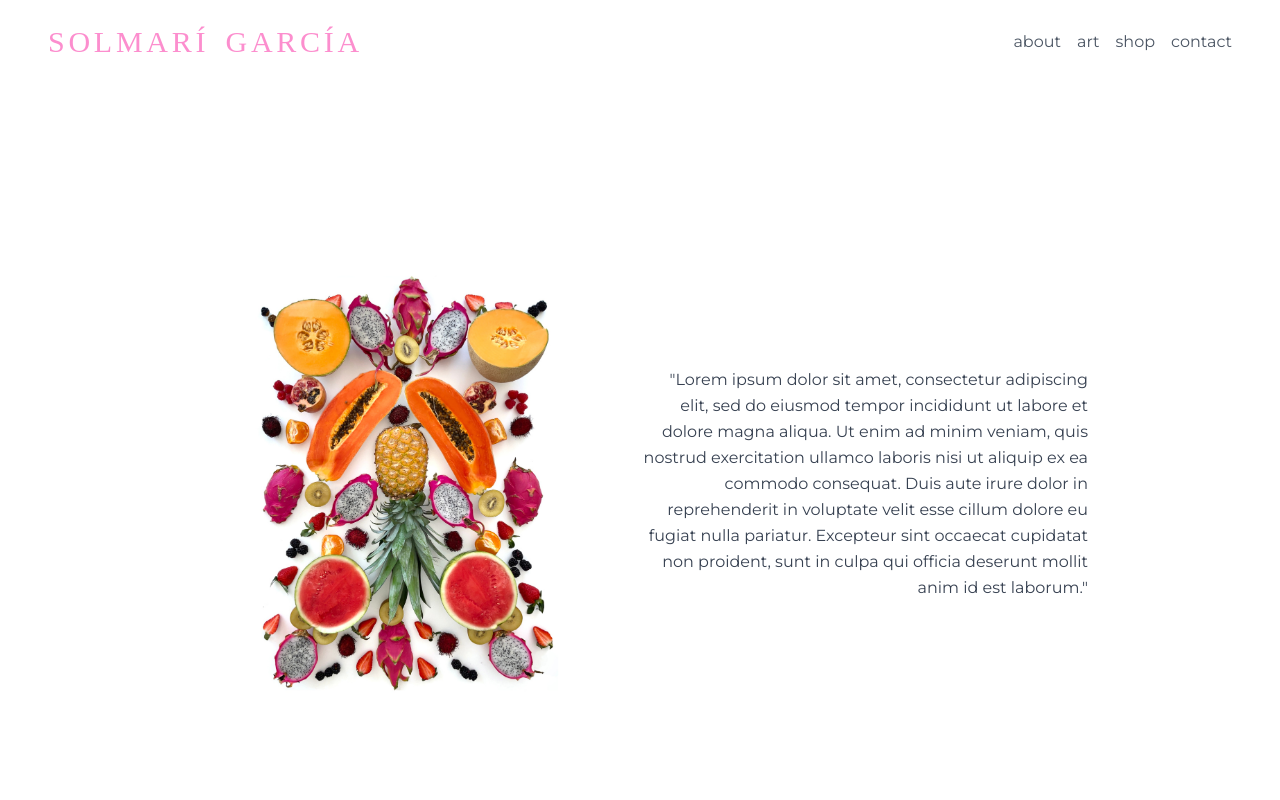
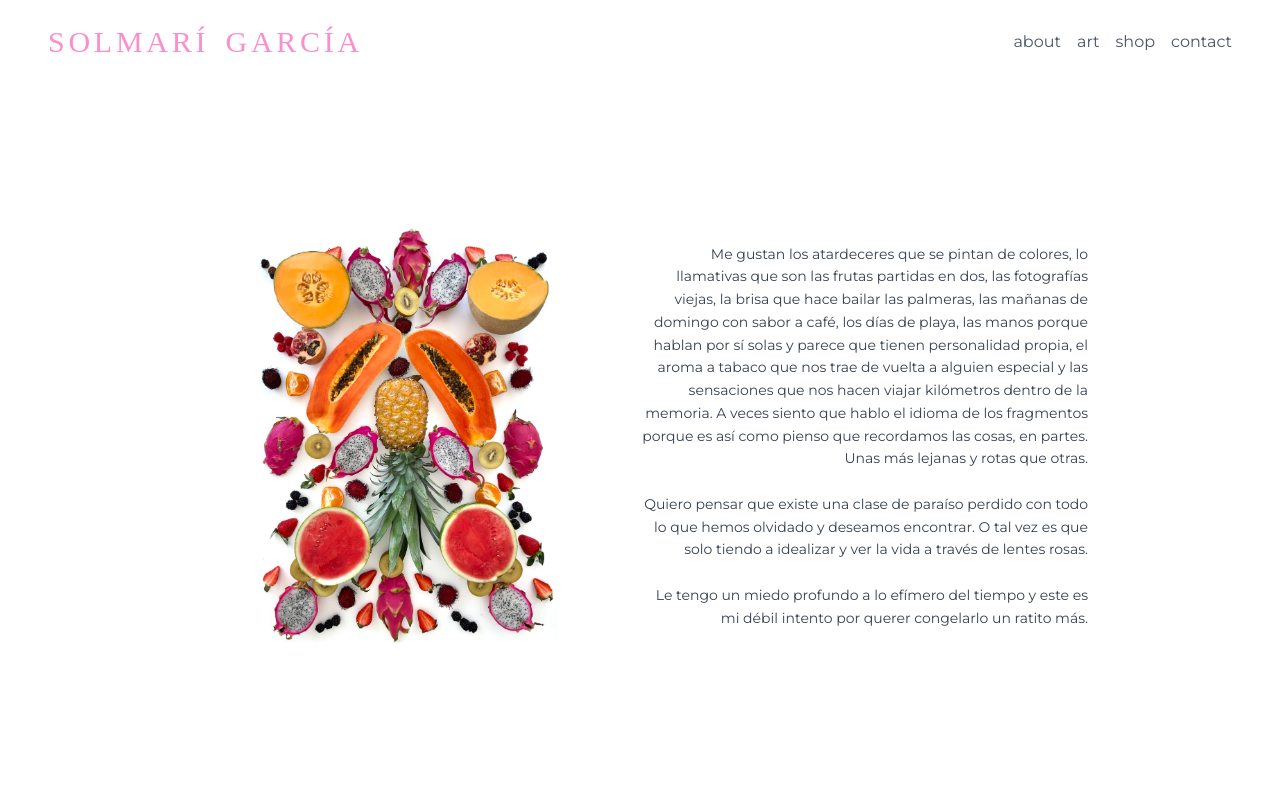
Before and after one commit to miguelg719/sol_website, a React (Create React App) app: page / in a window 1280 px wide. Shown: the top 800 px of the page. Built offline with nearby package versions, Linux system fonts and the light colour scheme; a web font is replaced by a local one.

Commit message:
v0.2.1 includes all descriptions and updated email contact

```diff
--- a/public/index.html
+++ b/public/index.html
@@ -24,7 +24,7 @@
       work correctly both with client-side routing and a non-root public URL.
       Learn how to configure a non-root public URL by running `npm run build`.
     -->
-    <title>Solmarí García"</title>
+    <title>Solmarí García</title>
     <link rel="stylesheet" href="https://fonts.googleapis.com/css2?family=Montserrat:wght@400;500;700&display=swap">
     <link rel="stylesheet" href="https://fonts.googleapis.com/css2?family=Miller+Banner:wght@100;200&display=swap">
   </head>
--- a/src/components/About.js
+++ b/src/components/About.js
@@ -1,15 +1,19 @@
 import React from 'react';
 
 const About = () => (
-  <main className="flex justify-center items-center h-screen">
-    <div className="flex max-w-4xl">
-      <div className="w-1/2 pr-8">
-        <img src="/images/paintings/fruits.png" alt="Colorful fruit arrangement" className="w-full h-auto" />
-      </div>
-      <div className="w-1/2 flex items-center">
-        <p className="text-right text-gray-700 leading-relaxed">
-          "Lorem ipsum dolor sit amet, consectetur adipiscing elit, sed do eiusmod tempor incididunt ut labore et dolore magna aliqua. Ut enim ad minim veniam, quis nostrud exercitation ullamco laboris nisi ut aliquip ex ea commodo consequat. Duis aute irure dolor in reprehenderit in voluptate velit esse cillum dolore eu fugiat nulla pariatur. Excepteur sint occaecat cupidatat non proident, sunt in culpa qui officia deserunt mollit anim id est laborum."
-        </p>
+  <main className="flex justify-center items-center min-h-screen pb-24 px-4">
+    <div className="max-w-4xl w-full">
+      <div className="flex flex-col md:flex-row">
+        <div className="w-full md:w-1/2 md:pr-8 mb-6 md:mb-0">
+          <img src="/images/paintings/fruits.png" alt="Colorful fruit arrangement" className="w-full h-auto" />
+        </div>
+        <div className="w-full md:w-1/2 flex items-center">
+          <p className="text-gray-700 leading-relaxed text-sm px-10 md:text-right md:px-0">
+            Me gustan los atardeceres que se pintan de colores, lo llamativas que son las frutas partidas en dos, las fotografías viejas, la brisa que hace bailar las palmeras, las mañanas de domingo con sabor a café, los días de playa, las manos porque hablan por sí solas y parece que tienen personalidad propia, el aroma a tabaco que nos trae de vuelta a alguien especial y las sensaciones que nos hacen viajar kilómetros dentro de la memoria. A veces siento que hablo el idioma de los fragmentos porque es así como pienso que recordamos las cosas, en partes. Unas más lejanas y rotas que otras.<br /><br />
+            Quiero pensar que existe una clase de paraíso perdido con todo lo que hemos olvidado y deseamos encontrar. O tal vez es que solo tiendo a idealizar y ver la vida a través de lentes rosas.<br /><br />
+            Le tengo un miedo profundo a lo efímero del tiempo y este es mi débil intento por querer congelarlo un ratito más.
+          </p>
+        </div>
       </div>
     </div>
   </main>
--- a/src/components/Collages.js
+++ b/src/components/Collages.js
@@ -3,10 +3,10 @@ import React from 'react';
 import ImageGrid from './ImageGrid';
 
 const images = [
-  { src: '/images/collages/collage_1.png', alt: "Fruit arrangement", span: "col-span-1 row-span-1", bgColor: "bg-gray-100", title: "Tabachines", description: "Digital collage, 2024" , dimensions: "8.5 x 11 in" },
-  { src: '/images/collages/collage_2.png', alt: "Pomegranate collage", span: "col-span-1 row-span-1", bgColor: "bg-gray-100" },
-  { src: '/images/collages/collage_3.png', alt: "Pomegranate collage", span: "col-span-1 row-span-1", bgColor: "bg-gray-100" },
-  { src: '/images/collages/collage_4.png', alt: "Pomegranate collage", span: "col-span-1 row-span-1", bgColor: "bg-gray-100" },
+  { src: '/images/collages/collage_1.png', alt: "Fruit arrangement", span: "col-span-1 row-span-1", bgColor: "bg-gray-100", title: "Tabachines", description: "Digital collage, 2024" },
+  { src: '/images/collages/collage_2.png', alt: "Pomegranate collage", span: "col-span-1 row-span-1", bgColor: "bg-gray-100", title: "La dulce fortuna", description: "Digital collage, 2024"},
+  { src: '/images/collages/collage_3.png', alt: "Pomegranate collage", span: "col-span-1 row-span-1", bgColor: "bg-gray-100", title: "El sol y sus aves", description: "Digital collage, 2024"},
+  { src: '/images/collages/collage_4.png', alt: "Pomegranate collage", span: "col-span-1 row-span-1", bgColor: "bg-gray-100", title: "Hotel Bali Hai", description: "Digital collage, 2024"},
 ];
 
 const Collages = () => (
--- a/src/components/Contact.js
+++ b/src/components/Contact.js
@@ -24,7 +24,7 @@ const Contact = () => {
 
     const emailParams = {
       from_name: formData.email,
-      to_name: 'sol.garciafl25@gmail.com',
+      to_name: 'solmarigarcia.contact@gmail.com',
       email: formData.email,
       firstName: formData.firstName,
       lastName: formData.lastName,
--- a/src/components/ImageGrid.js
+++ b/src/components/ImageGrid.js
@@ -66,9 +66,10 @@ const ImageGrid = ({ images }) => {
           <div className="relative bg-white pr-10 rounded-lg flex" style={{ maxHeight: '83vh' }}>
             <img src={selectedImage.src} alt={selectedImage.alt} className="max-h-screen object-contain object-left rounded-l-lg" />
             <div className="px-10 flex flex-col justify-center pb-40 text-left">
-              <h2 className="text-2xl mb-20">{selectedImage.title}</h2>
+              <h2 className="text-2xl mb-20 font-medium">{selectedImage.title}</h2>
               <p>{selectedImage.description}</p>
-              <p>Dimensions: {selectedImage.dimensions}</p>
+              <br></br>
+              {selectedImage.dimensions && <p>Dimensions: {selectedImage.dimensions}</p>}
             </div>
             <button onClick={closeOverlay} className="absolute top-2 right-2 text-gray-400 hover:text-gray-500">
               <FontAwesomeIcon icon={faTimes} size="2x" />
--- a/src/components/Paintings.js
+++ b/src/components/Paintings.js
@@ -3,8 +3,8 @@ import React from 'react';
 import ImageGrid from './ImageGrid';
 
 const images = [
-    { src: `/images/paintings/ring.png`, alt: "Green ring pop", span: "col-span-1 row-span-1", bgColor: "bg-gray-100" },
-    { src: `/images/paintings/candy.png`, alt: "Blue wrapped candy", span: "col-span-1 row-span-1", bgColor: "bg-gray-100" },
+    { src: `/images/paintings/ring.png`, alt: "Green ring pop", span: "col-span-1 row-span-1", bgColor: "bg-gray-100", title: "Chuches 1", description: "Acrílico sobre lienzo, 2024", dimensions:" 50x60 cm" },
+    { src: `/images/paintings/candy.png`, alt: "Blue wrapped candy", span: "col-span-1 row-span-1", bgColor: "bg-gray-100", title: "Chuches 2", description: "Acrílico sobre lienzo, 2024", dimensions:" 50x60 cm" },
 ];
 
 // console.log(process.env.PUBLIC_URL);
--- a/src/components/Printmaking.js
+++ b/src/components/Printmaking.js
@@ -3,15 +3,14 @@ import React from 'react';
 import ImageGrid from './ImageGrid';
 
 const images = [
-  { src: '/images/printmaking/taza.png', alt: "Legs at the beach", span: "col-span-1 row-span-1", bgColor: "bg-gray-100" },
-  { src: '/images/printmaking/chuches.png', alt: "Legs at the beach", span: "col-span-1 row-span-1", bgColor: "bg-gray-100" },
-  { src: '/images/printmaking/legs.png', alt: "Legs at the beach", span: "col-span-1 row-span-1", bgColor: "bg-gray-100" },
-  { src: '/images/printmaking/ballerina.png', alt: "Legs at the beach", span: "col-span-1 row-span-1", bgColor: "bg-gray-100" },
-  { src: '/images/printmaking/cigarro.png', alt: "Legs at the beach", span: "col-span-1 row-span-1", bgColor: "bg-gray-100" },
-  { src: '/images/printmaking/paleta1.png', alt: "Legs at the beach", span: "col-span-1 row-span-1", bgColor: "bg-gray-100" },
-  { src: '/images/printmaking/paleta2.png', alt: "Legs at the beach", span: "col-span-1 row-span-1", bgColor: "bg-gray-100" },
-  { src: '/images/printmaking/dona.png', alt: "Legs at the beach", span: "col-span-1 row-span-1", bgColor: "bg-gray-100" }
-
+  { src: '/images/printmaking/taza.png', alt: "Legs at the beach", span: "col-span-1 row-span-1", bgColor: "bg-gray-100", title: "María", description: "Grabado en punta seca, 2024", dimensions:" 35x26 cm" },
+  { src: '/images/printmaking/chuches.png', alt: "Legs at the beach", span: "col-span-1 row-span-1", bgColor: "bg-gray-100", title: "Bety", description: "Grabado en punta seca, 2024", dimensions:" 35x26 cm" },
+  { src: '/images/printmaking/legs.png', alt: "Legs at the beach", span: "col-span-1 row-span-1", bgColor: "bg-gray-100", title: "Andrés", description: "Grabado en punta seca, 2023", dimensions:" 35x26 cm" },
+  { src: '/images/printmaking/ballerina.png', alt: "Legs at the beach", span: "col-span-1 row-span-1", bgColor: "bg-gray-100", title: "Gúerita", description: "Grabado en punta seca, 2024", dimensions:" 35x26 cm" },
+  { src: '/images/printmaking/cigarro.png', alt: "Legs at the beach", span: "col-span-1 row-span-1", bgColor: "bg-gray-100", title: "Cecilia", description: "Grabado en punta seca, 2023", dimensions:" 35x26 cm" },
+  { src: '/images/printmaking/paleta1.png', alt: "Legs at the beach", span: "col-span-1 row-span-1", bgColor: "bg-gray-100", title: "Sergio", description: "Grabado en punta seca, 2023", dimensions:" 35x26 cm" },
+  { src: '/images/printmaking/paleta2.png', alt: "Legs at the beach", span: "col-span-1 row-span-1", bgColor: "bg-gray-100", title: "Aurora", description: "Grabado en punta seca, 2024", dimensions:" 35x26 cm" },
+  { src: '/images/printmaking/dona.png', alt: "Legs at the beach", span: "col-span-1 row-span-1", bgColor: "bg-gray-100", title: "Miguel", description: "Grabado en punta seca, 2024", dimensions:" 26x35 cm" }
 ];
 
 const Printmaking = () => (
```
